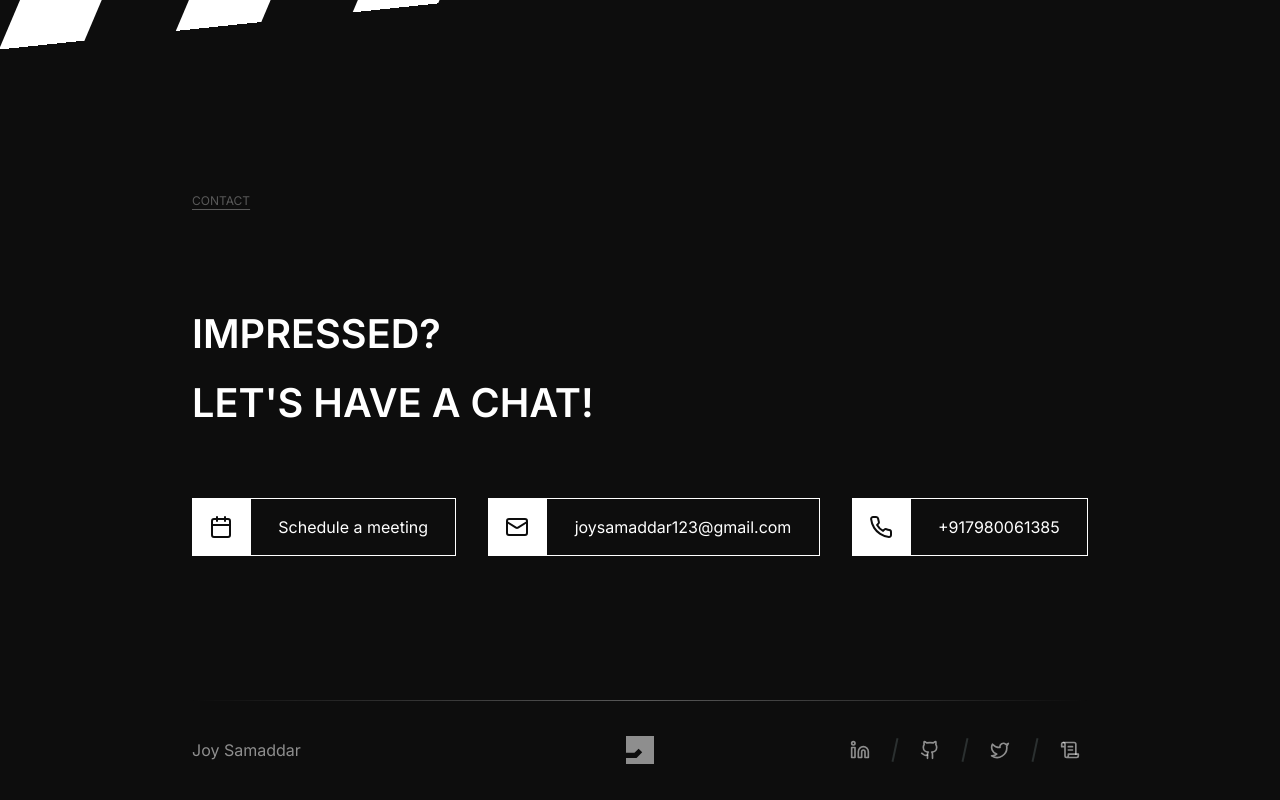
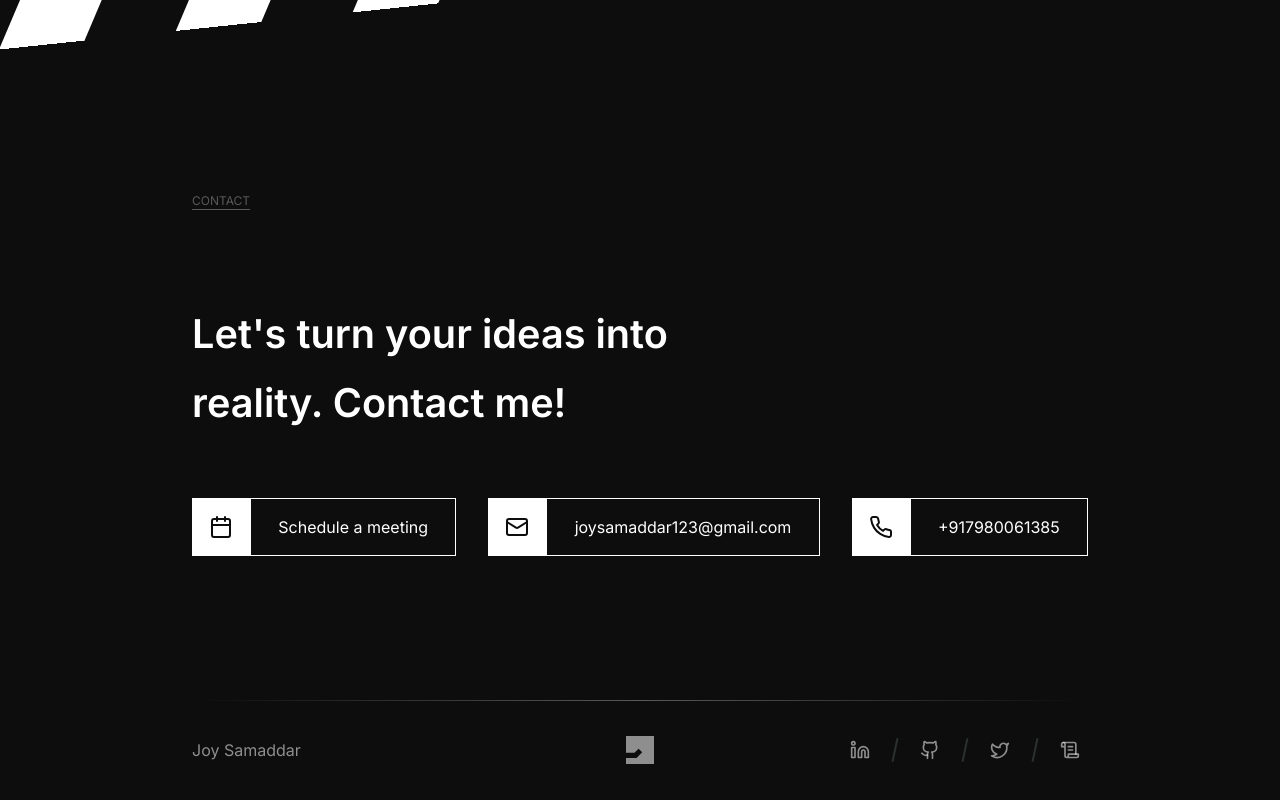
Before and after one commit to joysamaddar/portfolio, a Next.js app: page / in a window 1280 px wide. Shown: the part 7191-7991 px from the top of the page. Built offline with nearby package versions, Linux system fonts and the light colour scheme.

Commit message:
Updated contact section CTA

```diff
--- a/components/Contact.tsx
+++ b/components/Contact.tsx
@@ -50,11 +50,13 @@ export default function Contact() {
           widthStart={0.4}
           widthEnd={0.8}
         >
-          {["IMPRESSED?", "LET'S HAVE A CHAT!"].map((text, i) => (
-            <RevealingTextItem index={i} key={i}>
-              {text}
-            </RevealingTextItem>
-          ))}
+          {["Let's turn your ideas into", "reality. Contact me!"].map(
+            (text, i) => (
+              <RevealingTextItem index={i} key={i}>
+                {text}
+              </RevealingTextItem>
+            )
+          )}
         </RevealingTextContainer>
         <div className="w-full flex flex-row items-center justify-start gap-8 flex-wrap mt-16 text-sm sm:text-base">
           <Link
--- a/components/ui/RevealingText.tsx
+++ b/components/ui/RevealingText.tsx
@@ -1,8 +1,10 @@
+import { cn } from "@/lib/utils";
 import { MotionValue, motion, useTransform } from "framer-motion";
 import React from "react";
 
 interface RevealingTextContainerProps
   extends React.HTMLAttributes<HTMLDivElement> {
+  className?: string;
   scrollYProgress: MotionValue<number>;
   widthStart?: number;
   widthEnd?: number;
@@ -10,6 +12,7 @@ interface RevealingTextContainerProps
 }
 
 export function RevealingTextContainer({
+  className,
   scrollYProgress,
   widthStart = 0.35,
   widthEnd = 0.5,
@@ -22,7 +25,10 @@ export function RevealingTextContainer({
   return (
     <div
       {...props}
-      className="flex flex-col font-semibold text-white responsive_text_xl"
+      className={cn(
+        "flex flex-col font-semibold text-white responsive_text_xl",
+        className
+      )}
     >
       {children.map((child) => {
         return React.cloneElement(child, {
@@ -37,6 +43,7 @@ export function RevealingTextContainer({
 }
 
 interface RevealingTextItemProps extends React.HTMLAttributes<HTMLDivElement> {
+  className?: string;
   scrollYProgress?: MotionValue<number>;
   widthStart?: number;
   widthEnd?: number;
@@ -45,6 +52,7 @@ interface RevealingTextItemProps extends React.HTMLAttributes<HTMLDivElement> {
 }
 
 export function RevealingTextItem({
+  className,
   scrollYProgress,
   widthStart,
   widthEnd,
@@ -63,7 +71,10 @@ export function RevealingTextItem({
       <p>{children}</p>
       <motion.div
         style={{ width }}
-        className="mask absolute top-0 right-0 bg-black opacity-60 h-[calc(100%+1rem)] w-full"
+        className={cn(
+          "mask absolute top-0 right-0 bg-black opacity-60 h-[calc(100%+1rem)] w-full",
+          className
+        )}
       ></motion.div>
     </div>
   );
```
